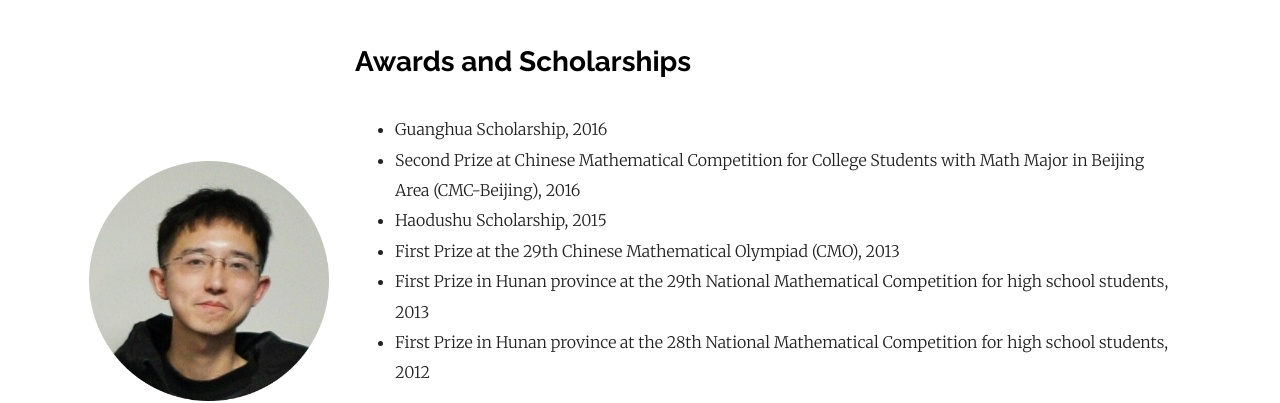
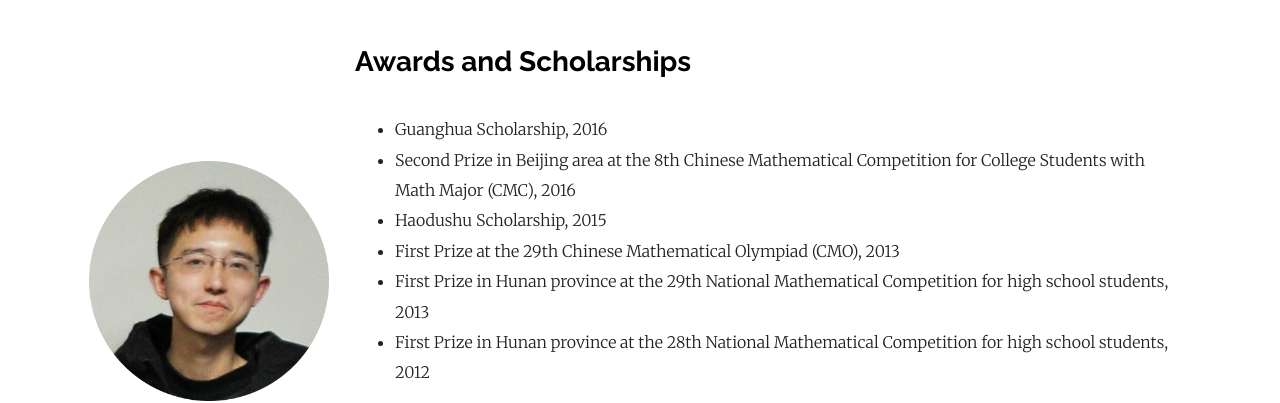
Before and after one commit to angzhifan/angzhifan.github.io, a Jekyll site: the page built from _posts/2019-09-15-10awards.markdown, in a window 1280 px wide. Shown: the top 403 px of the page. Built offline with Jekyll 4.4.1, drawn with Linux system fonts in a browser that asks for light colours.

Commit message:
fan commit

```diff
--- a/_posts/2019-09-15-10awards.markdown
+++ b/_posts/2019-09-15-10awards.markdown
@@ -5,7 +5,7 @@ title:  "Awards and Scholarships"
 #categories: Javascript NodeJS
 ---
 * Guanghua Scholarship, 2016
-* Second Prize at Chinese Mathematical Competition for College Students with Math Major in Beijing Area (CMC-Beijing), 2016
+* Second Prize in Beijing area at the 8th Chinese Mathematical Competition for College Students with Math Major (CMC), 2016
 * Haodushu Scholarship, 2015
 * First Prize at the 29th Chinese Mathematical Olympiad (CMO), 2013
 * First Prize in Hunan province at the 29th National Mathematical Competition for high school students, 2013
```
